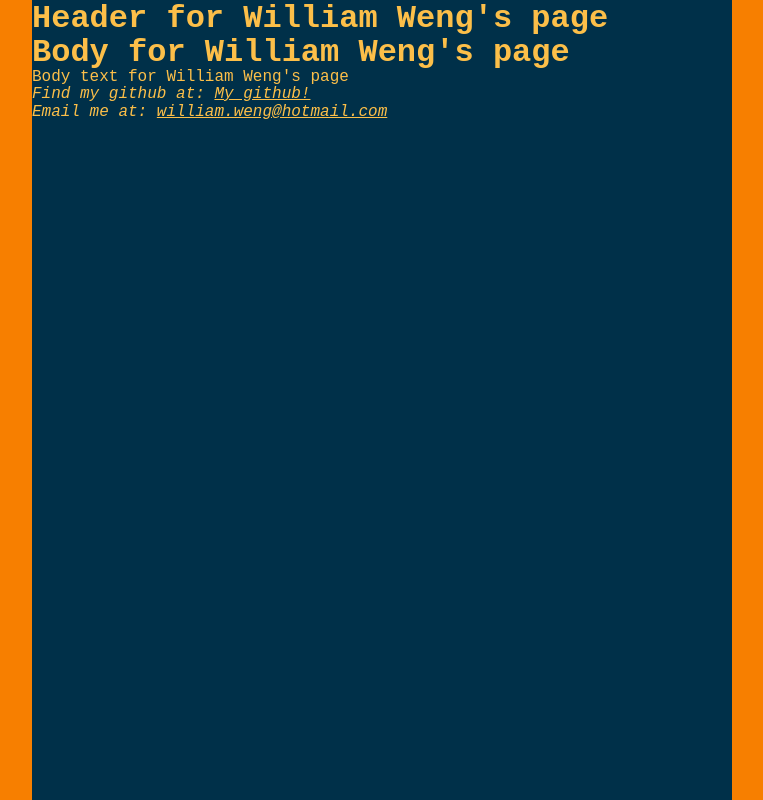
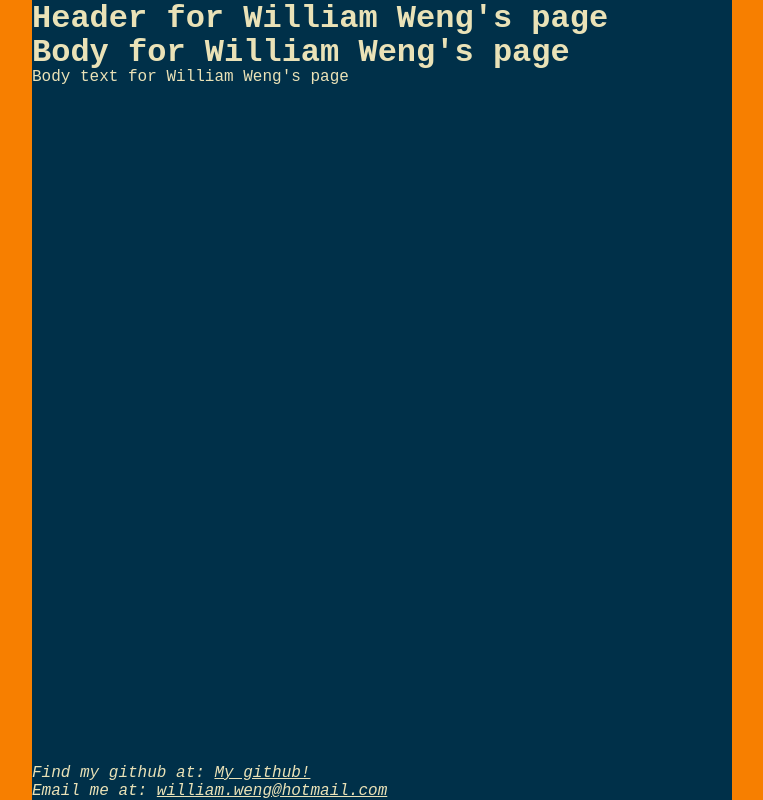
Before and after one commit to will-weng/will-weng.github.io, a React (Create React App) app: page / in a window 1280 px wide. Shown: the whole page, without its empty margins (258-1021 px from the left). Built offline with nearby package versions, Linux system fonts and the light colour scheme; the HTML template or start-up script is replaced by a standard one.

Commit message:
Moved address to bottom of page

```diff
--- a/src/components/Address.tsx
+++ b/src/components/Address.tsx
@@ -1,9 +1,16 @@
+import styled from "styled-components";
+
+const AddressStyle = styled.address`
+    position: fixed;
+    bottom: 0;
+`
+
 function Address() {
     return (
-        <address>
+        <AddressStyle>
             Find my github at: <a href="https://github.com/will-weng"> My github!</a> <br />
             Email me at: <a href="mailto:william.weng@hotmail.com">william.weng@hotmail.com</a>
-        </address>
+        </AddressStyle>
     );
 }
 
--- a/src/components/styles/Global.ts
+++ b/src/components/styles/Global.ts
@@ -7,7 +7,7 @@ const GlobalStyles = createGlobalStyle`
         box-sizing: border-box;
         margin: 0;
         background-color: ${({ theme }) => theme.colours.OrangeWheel};
-        color: ${({ theme }) => theme.colours.Xanthous};
+        color: ${({ theme }) => theme.colours.Vanilla};
         font-family: ${({ theme }) => theme.font.text};
     }
 
```
